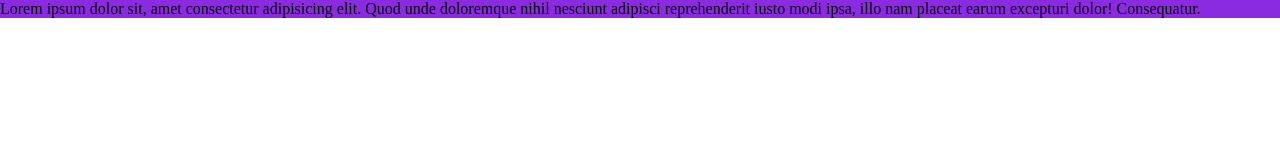
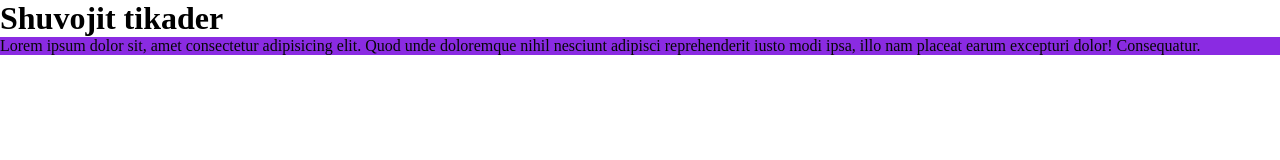
Before and after one commit to shuvojit07/programin-hero-project, a plain HTML site: page index.html in a window 1280 px wide. Drawn offline with Linux system fonts and the light colour scheme.

Commit message:
add the first blog

```diff
--- a/index.html
+++ b/index.html
@@ -7,6 +7,7 @@
     <link rel="stylesheet" href="style.css">
 </head>
 <body>
+    <h1>Shuvojit tikader</h1>
     <p>Lorem ipsum dolor sit, amet consectetur adipisicing elit. Quod unde doloremque nihil nesciunt adipisci reprehenderit iusto modi ipsa, illo nam placeat earum excepturi dolor! Consequatur.</p>
 </body>
 </html>
```
